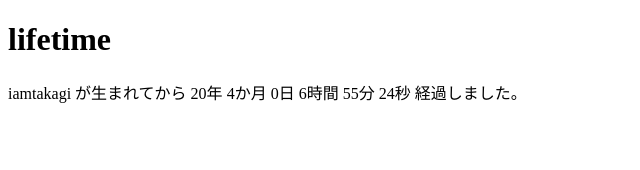
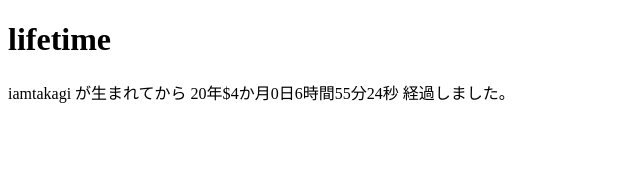
Before and after one commit to iamtakagi-lab/lifetime, a React app: page / in a window 1280 px wide. Shown: the top 170 px of the page, without its empty margins (0-640 px from the left). Built offline with nearby package versions, Linux system fonts and the light colour scheme.

Commit message:
Fix: space

```diff
--- a/src/index.tsx
+++ b/src/index.tsx
@@ -15,9 +15,7 @@ const ElapsedTime: React.FC<{}> = ({}) => {
 
   return (
     <div>
-      iamtakagi が生まれてから {elapsed.getFullYear() - 1970}年 {elapsed.getMonth()}か月{" "}
-      {elapsed.getDate() - 1}日 {elapsed.getHours()}時間 {elapsed.getMinutes()}
-      分 {elapsed.getSeconds()}秒 経過しました。
+      iamtakagi が生まれてから {elapsed.getFullYear() - 1970}年${elapsed.getMonth()}か月{elapsed.getDate() - 1}日{elapsed.getHours()}時間{elapsed.getMinutes()}分{elapsed.getSeconds()}秒 経過しました。
     </div>
   );
 };
```
